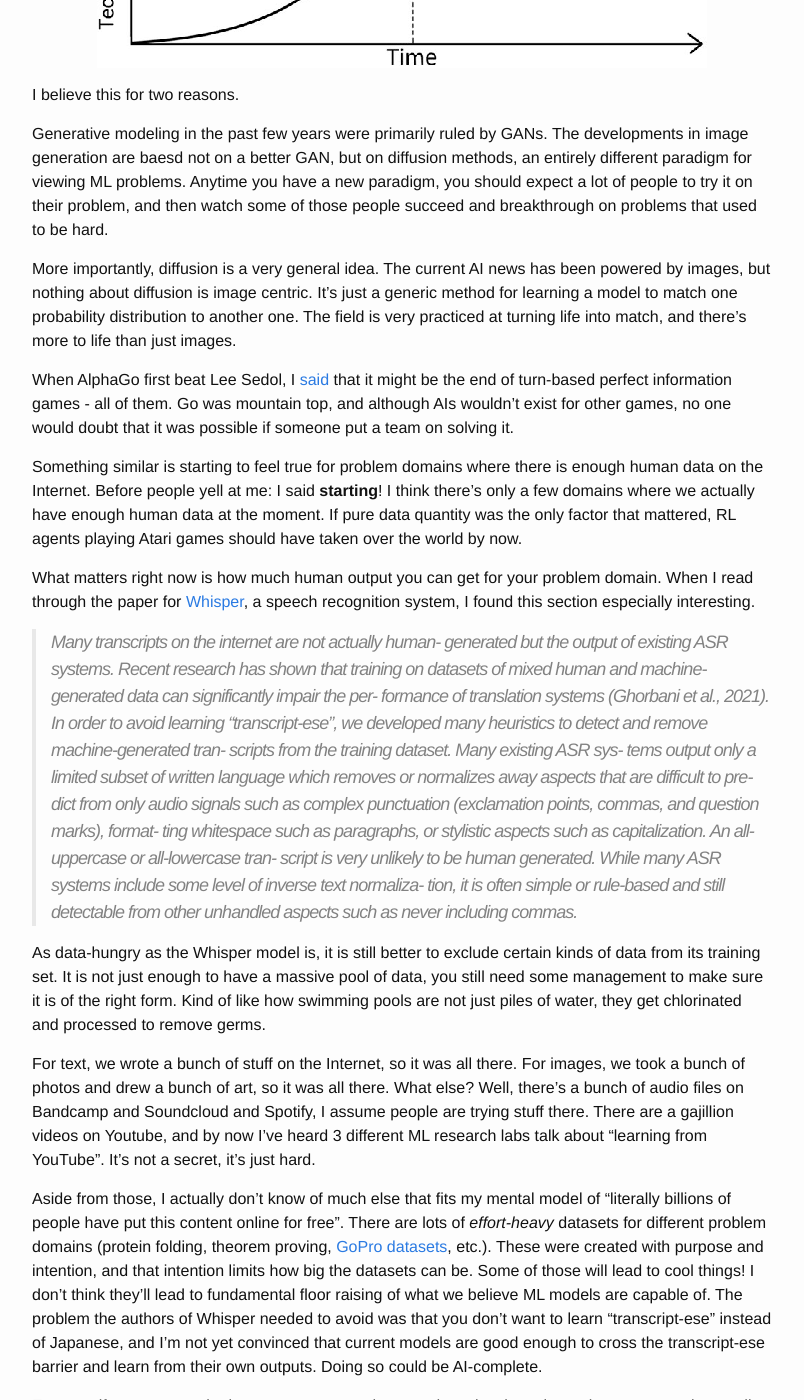
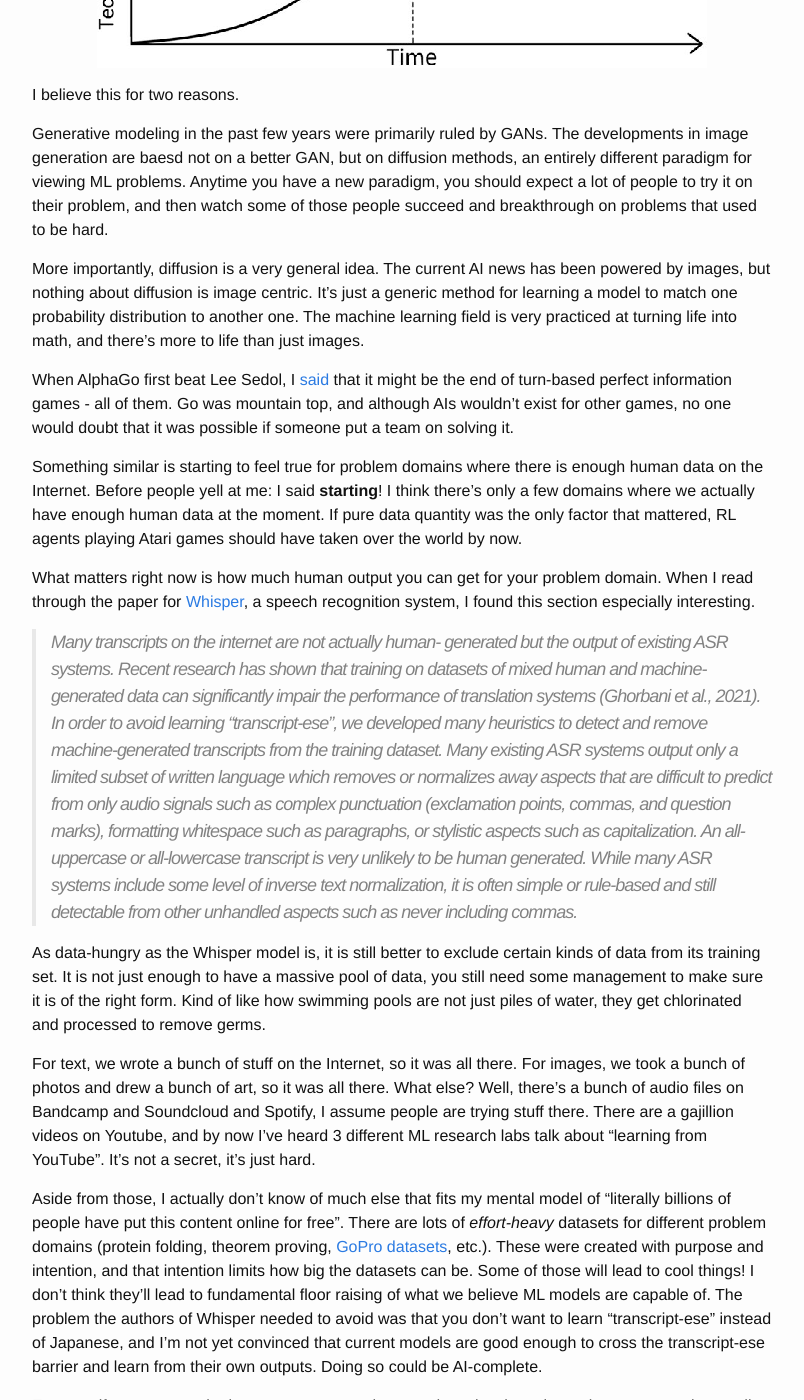
Before and after one commit to alexirpan/alexirpan.github.io, a Jekyll site: the page built from _posts/2022-10-01-generative-modeling.markdown, in a window 1280 px wide and 1400 px high, scrolled down 1102 px. Shown: the whole window, without its empty margins (238-1042 px from the left). Built offline with Jekyll 4.4.1, drawn with Linux system fonts in a browser that asks for light colours; nearby versions of some CDN libraries.

Commit message:
Typo fixes

```diff
--- a/_posts/2022-10-01-generative-modeling.markdown
+++ b/_posts/2022-10-01-generative-modeling.markdown
@@ -1,7 +1,7 @@
 ---
 layout: post
 title:  "Generative Modelling is Still Accelerating"
-date:   2022-10-01 00:44:00 -0700
+date:   2022-10-01 00:55:00 -0700
 ---
 
 DALL·E 2 was announced in April of this year. As a rule, by the time the paper
@@ -51,7 +51,7 @@ those people succeed and breakthrough on problems that used to be hard.
 More importantly, diffusion is a very
 general idea. The current AI news has been powered by images, but nothing about diffusion
 is image centric. It's just a generic method for learning a model to match one probability distribution
-to another one. The field is very practiced at turning life into match, and there's more to life than just images.
+to another one. The machine learning field is very practiced at turning life into math, and there's more to life than just images.
 
 When AlphaGo first beat Lee Sedol, I [said]({% post_url 2016-03-17-alphago-lsd %}) that
 it might be the end of turn-based perfect information games - all of them. Go was mountain top,
@@ -71,20 +71,20 @@ recognition system, I found this section especially interesting.
 > Many transcripts on the internet are not actually human-
 > generated but the output of existing ASR systems. Recent
 > research has shown that training on datasets of mixed human
-> and machine-generated data can significantly impair the per-
-> formance of translation systems (Ghorbani et al., 2021). In
+> and machine-generated data can significantly impair the performance
+> of translation systems (Ghorbani et al., 2021). In
 > order to avoid learning “transcript-ese”, we developed many
-> heuristics to detect and remove machine-generated tran-
-> scripts from the training dataset. Many existing ASR sys-
-> tems output only a limited subset of written language which
-> removes or normalizes away aspects that are difficult to pre-
-> dict from only audio signals such as complex punctuation
-> (exclamation points, commas, and question marks), format-
-> ting whitespace such as paragraphs, or stylistic aspects such
-> as capitalization. An all-uppercase or all-lowercase tran-
-> script is very unlikely to be human generated. While many
-> ASR systems include some level of inverse text normaliza-
-> tion, it is often simple or rule-based and still detectable from
+> heuristics to detect and remove machine-generated transcripts
+> from the training dataset. Many existing ASR systems output
+> only a limited subset of written language which
+> removes or normalizes away aspects that are difficult to predict
+> from only audio signals such as complex punctuation
+> (exclamation points, commas, and question marks), formatting
+> whitespace such as paragraphs, or stylistic aspects such
+> as capitalization. An all-uppercase or all-lowercase transcript
+> is very unlikely to be human generated. While many
+> ASR systems include some level of inverse text normalization,
+> it is often simple or rule-based and still detectable from
 > other unhandled aspects such as never including commas.
 
 As data-hungry as the Whisper model is, it is still better to exclude certain kinds of
```
